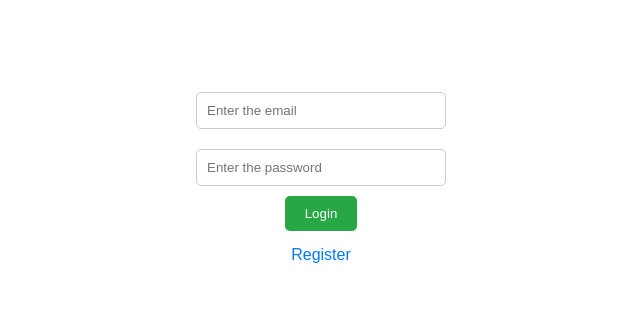
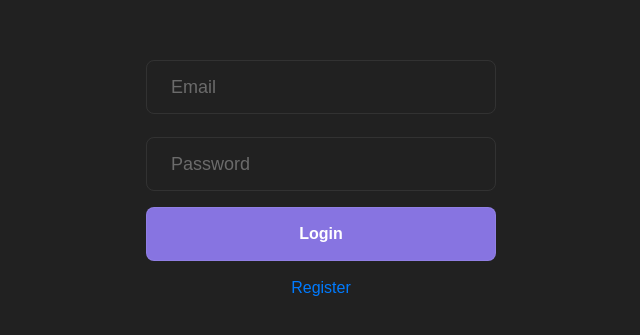
Before and after one commit to l797l/appweb-chat, a React (Vite) app in the folder nahrain-chat/: page / in a window 1280 px wide. Shown: the part 227-562 px from the top of the page, without its empty margins (319-959 px from the left). Built offline with nearby package versions, Linux system fonts and the light colour scheme.

Commit message:
correct links wiht back end and create some design in login <3

```diff
--- a/nahrain-chat/src/api/axios.jsx
+++ b/nahrain-chat/src/api/axios.jsx
@@ -1,7 +1,7 @@
 import axios from 'axios';
 
 const api = axios.create({
-    baseURL : 'https://localhost:7280/api/',
+    baseURL : 'http://chatofnahrain.runasp.net/api/',
     headers: {
         'Content-Type': 'application/json'
     }
@@ -23,4 +23,4 @@ export default api;
 export const userId = localStorage.getItem('userId');
 export const token = localStorage.getItem("token");
 export const fullName = localStorage.getItem('fullName');
-export const pathWeb = 'https://localhost:7280'
+export const pathWeb = 'http://chatofnahrain.runasp.net/'
--- a/nahrain-chat/src/auth/Login.jsx
+++ b/nahrain-chat/src/auth/Login.jsx
@@ -18,30 +18,35 @@ export default function Login() {
         localStorage.setItem("fullName", response.data.fullName);
 
         navigate("/Chat");
+        window.location.reload();
       } else {
         setErrorMessage(response.data);
       }
     } catch (error) {
-      setErrorMessage(
-        error.response.data
-      );
+      setErrorMessage(error.response.data);
     }
   };
 
   return (
     <div className="Body-Login">
+      <div className="box-input-body">
+        <p className={email ? "" : "isEmpty"}>Email</p>
+
         <input
           type="Email"
           value={email}
           onChange={(e) => setEmail(e.target.value)}
-        placeholder="Enter the email"
         />
+      </div>
+      <div className="box-input-body">
+        <p className={password ? "" : "isEmpty"}>Password</p>
+
         <input
           type="Password"
           value={password}
           onChange={(e) => setPassword(e.target.value)}
-        placeholder="Enter the password"
         />
+      </div>
       <p>{errorMessage}</p>
       <button onClick={handleLogin}>Login</button>
       <Link className="register-link" to="/Register">
--- a/nahrain-chat/src/auth/style/Login.css
+++ b/nahrain-chat/src/auth/style/Login.css
@@ -1,37 +1,105 @@
-.Body-Login{
+.Body-Login {
   display: flex;
   flex-direction: column;
   align-items: center;
   justify-content: center;
   height: 100vh;
+  background-color: #212121;
+  width: 100%;
+  gap: 3px;
 }
 
-.Body-Login input{
+.Body-Login input {
   margin: 10px;
   padding: 10px;
   width: 250px;
   border-radius: 5px;
   border: 1px solid #ccc;
 }
-.Body-Login button{
-    padding: 10px 20px;
-    border: none;
-    border-radius: 5px;
-    background-color: #28a745;
-    color: white;
-    cursor: pointer;
-}
-.Body-Login button:hover{
-    background-color: #218838;
-}
 
-
-
-.register-link{
+.register-link {
   margin-top: 15px;
   color: #007bff;
   text-decoration: none;
 }
-.register-link:hover{
+.register-link:hover {
   text-decoration: underline;
 }
+
+.edit-profile .list-input-edit {
+  display: flex;
+  align-items: center;
+  justify-content: center;
+  max-width: 550px;
+  width: 100%;
+
+  gap: 20px;
+}
+
+.Body-Login .box-input-body .isEmpty {
+  color: #ffffff;
+  margin: 27px 0px 0 20px;
+  color: #ffffff55;
+  background-color: #212121;
+  font-size: 18px;
+  padding: 0 15px;
+  z-index: 55;
+  position: absolute;
+  transition: all 0.5s ease;
+}
+.Body-Login .box-input-body input {
+  height: 54px;
+  background-color: rgba(178, 34, 34, 0);
+  border-radius: 8px;
+  border: #ffffff14 solid 1px;
+  color: #ffffff;
+  padding-left: 20px;
+  font-size: 16px;
+  min-width: 350px;
+}
+.Body-Login .box-input-body p {
+  color: #ffffff;
+  margin: 5px -5px 0 20px;
+  color: #ffffff55;
+  background-color: #212121;
+  font-size: 14px;
+  padding: 0 5px;
+  z-index: 55;
+  position: absolute;
+  transition: all 0.5s ease;
+}
+
+.Body-Login .box-input-body input:focus-within {
+  outline: none;
+  border: 2px solid rgba(135, 116, 225, 1);
+}
+.Body-Login .box-input-body input:hover {
+  outline: none;
+  border: 1px solid rgba(135, 116, 225, 1);
+}
+.Body-Login .box-input-body:focus-within p,
+.Body-Login .box-input-body:hover p {
+  color: rgba(135, 116, 225, 1);
+}
+.Body-Login .box-input-body:focus-within p {
+  font-size: 14px;
+  z-index: 55;
+  margin: 5px -5px 0 20px;
+}
+
+.Body-Login button {
+  padding: 10px 20px;
+  background-color: rgba(135, 116, 225, 1);
+  color: white;
+  font-weight: 700;
+  cursor: pointer;
+  padding-left: 20px;
+  font-size: 16px;
+  min-width: 350px;
+  height: 54px;
+  border-radius: 8px;
+  border: #ffffff14 solid 1px;
+}
+.Body-Login button:hover {
+  background-color: rgba(135, 116, 225, 0.9);
+}
--- a/nahrain-chat/src/chat/Chat.jsx
+++ b/nahrain-chat/src/chat/Chat.jsx
@@ -208,7 +208,7 @@ export default function Chat() {
               >
                 <img
                   src={
-                    pathWeb+informationMyAccount.profileImg ||
+                   informationMyAccount.profileImg? pathWeb+informationMyAccount.profileImg :
                     ImgProfileIsEmpty
                   }
                 ></img>
--- a/nahrain-chat/src/chat/Message.jsx
+++ b/nahrain-chat/src/chat/Message.jsx
@@ -18,7 +18,7 @@ export default function Message(props) {
 
   useEffect(() => {
     const newConntection = new SignalR.HubConnectionBuilder()
-      .withUrl("https://localhost:7280/chatHub")
+      .withUrl(pathWeb+"chatHub")
       .withAutomaticReconnect()
       .build();
 
--- a/nahrain-chat/src/profile/EditProfile.jsx
+++ b/nahrain-chat/src/profile/EditProfile.jsx
@@ -8,7 +8,7 @@ export default function EditProfile(props) {
   const [firstName, setFirstname] = useState(props.firstName);
   const [lastName, setLastName] = useState(props.lastName);
   const [userName, setUserName] = useState(props.userName);
-  const [imgProfile, setImgProfile] = useState(pathWeb + props.imgProfile);
+  const [imgProfile, setImgProfile] = useState( props.imgProfile);
   const [preViewImgProfile, setPreViewImgProfile] = useState(null);
   const [updateToInfo, setUpdateToInfo] = useState(false);
 
@@ -44,7 +44,7 @@ export default function EditProfile(props) {
 
     try {
      await axios.put(
-        "https://localhost:7280/api/User/UpdateInformationProfile",
+        pathWeb+"api/User/UpdateInformationProfile",
         formData,
         {
           headers: {
@@ -57,14 +57,7 @@ export default function EditProfile(props) {
       console.error(error.response?.data);
     }
   };
-  useEffect(() => {
-    const check = () => {
-      if ("https://localhost:7280null" == imgProfile) {
-        setImgProfile(null);
-      }
-    };
-    check();
-  }, [imgProfile]);
+
 
   const updateImgProfile = (e) => {
     const file = e.target.files[0];
@@ -84,7 +77,7 @@ export default function EditProfile(props) {
         <p>Edit Profile</p>
       </div>
       <div className="img-edit-profile">
-        <img src={preViewImgProfile || imgProfile || imgNoneProfile} />
+        <img src={preViewImgProfile? preViewImgProfile : imgProfile? pathWeb+imgProfile : imgNoneProfile} />
         <label className="icon-edit-img" htmlFor="file-input">
           {" "}
           <i className="fa-regular fa-file-image "></i>
--- a/nahrain-chat/src/profile/MyProfile.jsx
+++ b/nahrain-chat/src/profile/MyProfile.jsx
@@ -2,21 +2,14 @@ import "./style/MyProfile.css";
 import imgNoneProfile from "../chat/img/as.jpg";
 import { useEffect, useState } from "react";
 import EditProfile from "./EditProfile";
+import { pathWeb } from "../api/axios";
 export default function MyProfile(props) {
   const [showBoxLogOut, setShowBoxLogOut] = useState(false);
   const [showEditProfile, setShowEditProfile] = useState(false);
-  const [showImgProfile, setShowImgProfile] = useState(`https://localhost:7280${props.imgProfile}`);
+  const showImgProfile = props.imgProfile
 
-  useEffect(() => {
 
-    const check = () => {
 
-      if ("https://localhost:7280null" == showImgProfile) {
-        setShowImgProfile(null);
-      }
-    };
-    check();
-  }, [showImgProfile]);
   useEffect(() => {
     const closeLogout = () => setShowBoxLogOut(false);
     window.addEventListener("click", closeLogout);
@@ -62,7 +55,7 @@ export default function MyProfile(props) {
           <div className="information-my-profile">
             <img
               src={
-                showImgProfile || imgNoneProfile
+                showImgProfile? pathWeb+showImgProfile : imgNoneProfile
               }
             />
             <h4>{props.firstName + " " + props.lastName}</h4>
```
Lines whose indentation alone changed are shown as unchanged.
